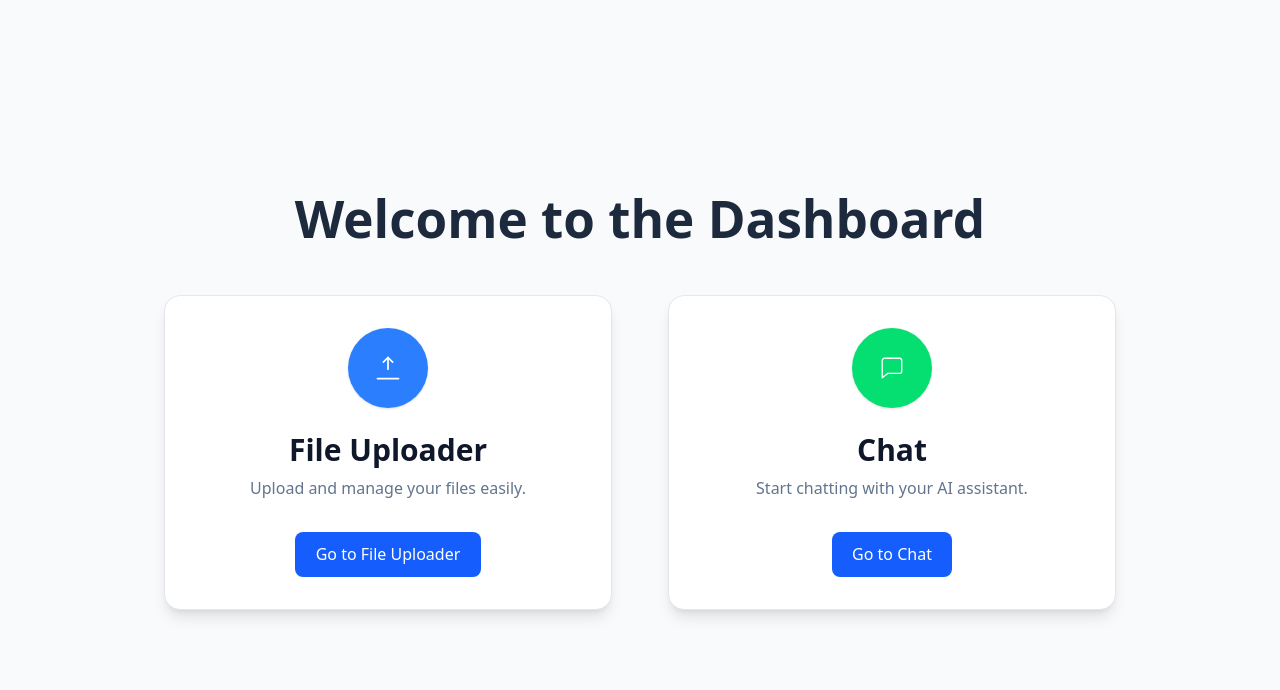
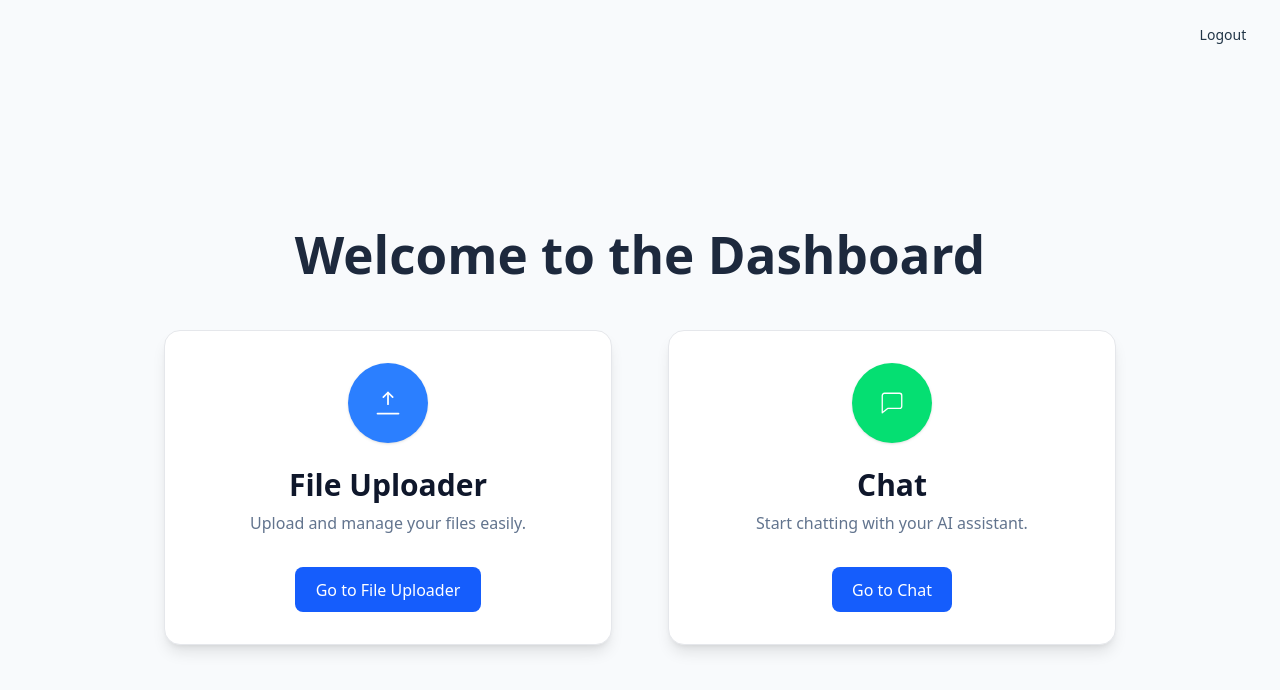
Before and after one commit to saran-damm/tip-frontend, a React (Vite) app: page /home in a window 1280 px wide. Shown: the top 690 px of the page. Built offline with nearby package versions, Linux system fonts and the light colour scheme.

Commit message:
Created logout button

```diff
--- a/src/pages/Home.tsx
+++ b/src/pages/Home.tsx
@@ -1,38 +1,103 @@
-
 import React from "react";
+import { useNavigate } from "react-router-dom";
 import Card from "../Card";
 
 const UploadIcon = (
   <div className="w-20 h-20 rounded-full bg-blue-500 flex items-center justify-center shadow">
-    <svg width="28" height="28" viewBox="0 0 24 24" fill="none" xmlns="http://www.w3.org/2000/svg">
-      <path d="M12 3v10" stroke="white" strokeWidth="1.5" strokeLinecap="round" strokeLinejoin="round" />
-      <path d="M8 7l4-4 4 4" stroke="white" strokeWidth="1.5" strokeLinecap="round" strokeLinejoin="round" />
-      <path d="M21 21H3" stroke="white" strokeWidth="1.5" strokeLinecap="round" strokeLinejoin="round" />
+    <svg
+      width="28"
+      height="28"
+      viewBox="0 0 24 24"
+      fill="none"
+      xmlns="http://www.w3.org/2000/svg"
+    >
+      <path
+        d="M12 3v10"
+        stroke="white"
+        strokeWidth="1.5"
+        strokeLinecap="round"
+        strokeLinejoin="round"
+      />
+      <path
+        d="M8 7l4-4 4 4"
+        stroke="white"
+        strokeWidth="1.5"
+        strokeLinecap="round"
+        strokeLinejoin="round"
+      />
+      <path
+        d="M21 21H3"
+        stroke="white"
+        strokeWidth="1.5"
+        strokeLinecap="round"
+        strokeLinejoin="round"
+      />
     </svg>
   </div>
 );
 
 const ChatIcon = (
   <div className="w-20 h-20 rounded-full bg-green-400 flex items-center justify-center shadow">
-    <svg width="26" height="26" viewBox="0 0 24 24" fill="none" xmlns="http://www.w3.org/2000/svg">
-      <path d="M21 15a2 2 0 0 1-2 2H8l-5 4V5a2 2 0 0 1 2-2h14a2 2 0 0 1 2 2z" stroke="white" strokeWidth="1.2" strokeLinecap="round" strokeLinejoin="round" />
+    <svg
+      width="26"
+      height="26"
+      viewBox="0 0 24 24"
+      fill="none"
+      xmlns="http://www.w3.org/2000/svg"
+    >
+      <path
+        d="M21 15a2 2 0 0 1-2 2H8l-5 4V5a2 2 0 0 1 2-2h14a2 2 0 0 1 2 2z"
+        stroke="white"
+        strokeWidth="1.2"
+        strokeLinecap="round"
+        strokeLinejoin="round"
+      />
     </svg>
   </div>
 );
 
 export default function Home() {
+  const navigate = useNavigate();
+
+  const handleLogout = () => {
+    localStorage.removeItem("token"); // clear auth
+    navigate("/login");
+  };
+
   return (
-    <div className="min-h-screen bg-slate-50 flex items-center justify-center">
-      <div className="w-full max-w-5xl px-6">
-        <h1 className="text-5xl text-center font-extrabold text-slate-800 mb-12">Welcome to the Dashboard</h1>
+    <div className="min-h-screen bg-slate-50 flex flex-col">
 
-        <div className="flex flex-col md:flex-row items-stretch md:items-start gap-8 justify-center">
-          <div className="flex-1 flex justify-center">
-            {/* Updated target -> /file-uploader */}
-            <Card title="File Uploader" description="Upload and manage your files easily." icon={UploadIcon} target="/file-uploader" />
-          </div>
-          <div className="flex-1 flex justify-center">
-            <Card title="Chat" description="Start chatting with your AI assistant." icon={ChatIcon} target="/chat" />
+      <div className="flex justify-end p-4">
+        <button
+  onClick={handleLogout}
+  className="px-4 py-2 rounded-md text-sm font-medium transition btn-primary"
+>
+  Logout
+</button>
+      </div>
+      <div className="flex-1 flex items-center justify-center">
+        <div className="w-full max-w-5xl px-6">
+          <h1 className="text-5xl text-center font-extrabold text-slate-800 mb-12">
+            Welcome to the Dashboard
+          </h1>
+
+          <div className="flex flex-col md:flex-row items-stretch md:items-start gap-8 justify-center">
+            <div className="flex-1 flex justify-center">
+              <Card
+                title="File Uploader"
+                description="Upload and manage your files easily."
+                icon={UploadIcon}
+                target="/file-uploader"
+              />
+            </div>
+            <div className="flex-1 flex justify-center">
+              <Card
+                title="Chat"
+                description="Start chatting with your AI assistant."
+                icon={ChatIcon}
+                target="/chat"
+              />
+            </div>
           </div>
         </div>
       </div>
```
